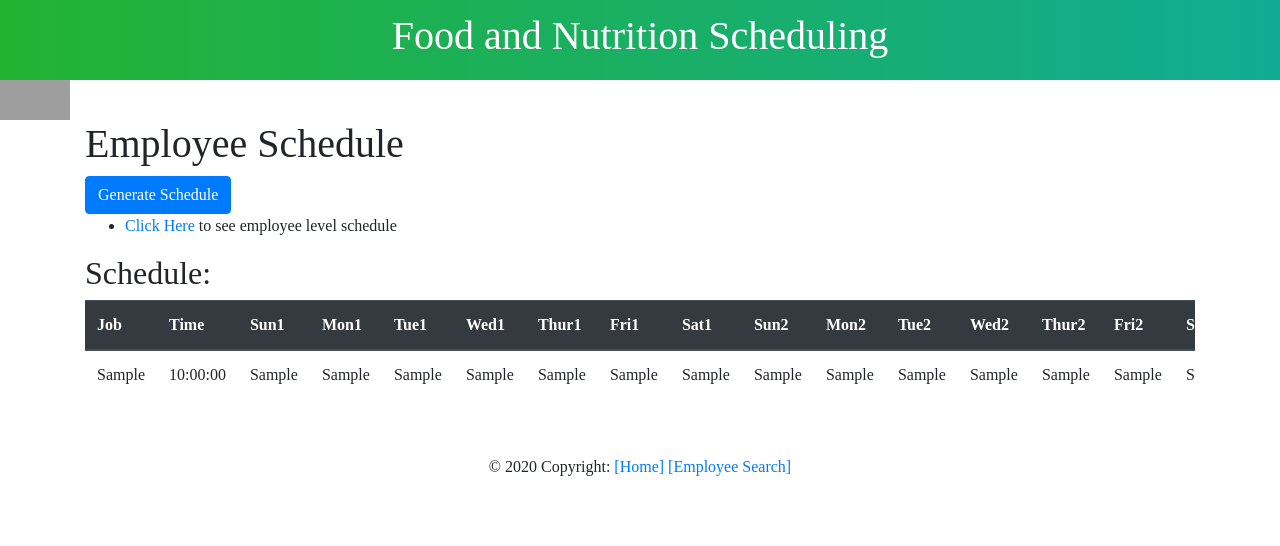
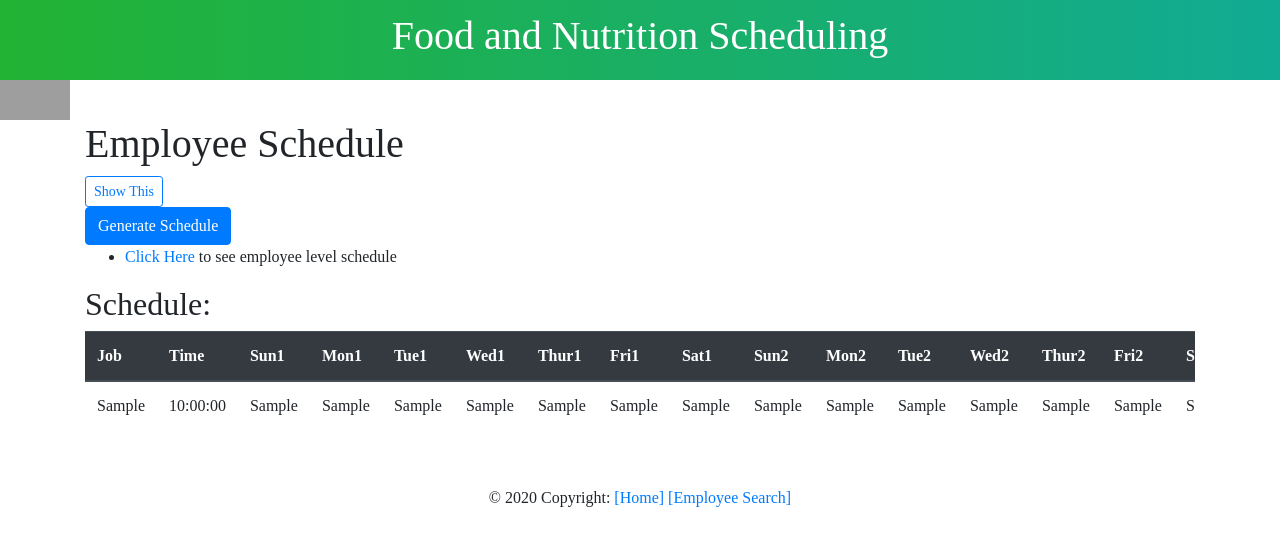
Before and after one commit to bensonmat8/EmpTime, a Flask app: page /Schedule in a window 1280 px wide. Shown: the top 546 px of the page. Run offline with Flask 3, Linux system fonts and the light colour scheme; tables that the repository leaves empty hold one stand-in row (values such as "Sample post"); some libraries are stand-ins or nearby versions; grey boxes are pictures that could not be loaded.

Commit message:
adding test file with popup

```diff
--- a/templates/Schedule.html
+++ b/templates/Schedule.html
@@ -5,7 +5,42 @@ Employee Schedule
 {% endblock %}
 
 {% block body %}
-<div>
+<script>
+    function togglePopup(kitchen_id, kitchen_col){
+        document.getElementById("popup-1").classList.toggle("active");
+        var form = document.forms[0]
+        form.querySelector('input[name="hidden-kitchen-id"]').value = kitchen_id
+        form.querySelector('input[name="hidden-kitchen-col"]').value = kitchen_col
+    }
+</script>
+<link rel="stylesheet" href={{ url_for('static', filename='popup.css') }}>
+
+<div class="popup" id="popup-1">
+    <div class="overlay"></div>
+    <div class="content">
+      <div class="close-btn" onclick="togglePopup()">&times;</div>
+      <br>
+      <form action="{{url_for('test')}}" method="POST" id="">
+        Employee:
+        <select  name="emp_id">
+            {% for e in emp %}
+                <option value={{ e.emp_id }}  {% if e.emp_id==emp_id%} selected="selected"{%endif%}>{{ e.first_name+' '+e.last_name }}</option>
+            {%endfor%}
+        </select>
+        <br>
+        <input type="text" value=118 name="hidden-kitchen-id" hidden>
+        <br>
+        <input type="text" value="mon1" name="hidden-kitchen-col" hidden>
+        <input type="submit" name="" id="" class="btn btn-primary btn-sm">
+        </form>
+
+    </div>
+  </div>
+
+  <button onclick="togglePopup('105', 'fri1')"  class="btn btn-outline-primary btn-sm kit-table-data" data-kitchen_id="105" data-kitchen_col="fri1">Show This</button>
+
+
+  <div>
     <form action="{{ url_for('schedule') }}" method="post">
         <button id="Submit" class="btn btn-primary">Generate Schedule</button>
     </form>
--- a/templates/test.html
+++ b/templates/test.html
@@ -21,7 +21,7 @@
     }
 </script>
 
-<link rel="stylesheet" type="text/css" href={{ url_for('static', filename='popup.css') }}>
+<link rel="stylesheet" href={{ url_for('static', filename='popup.css') }}>
 
 <div class="popup" id="popup-1">
     <div class="overlay"></div>
```
